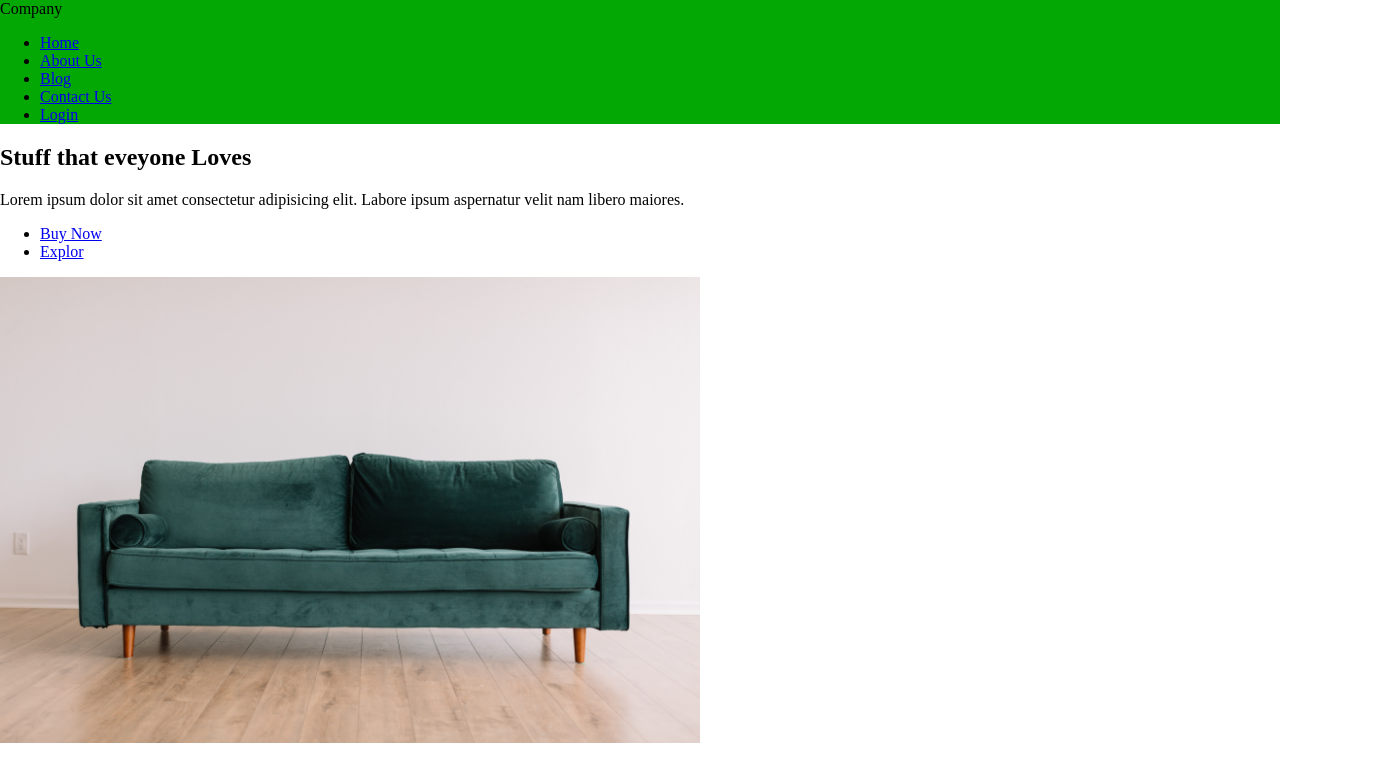
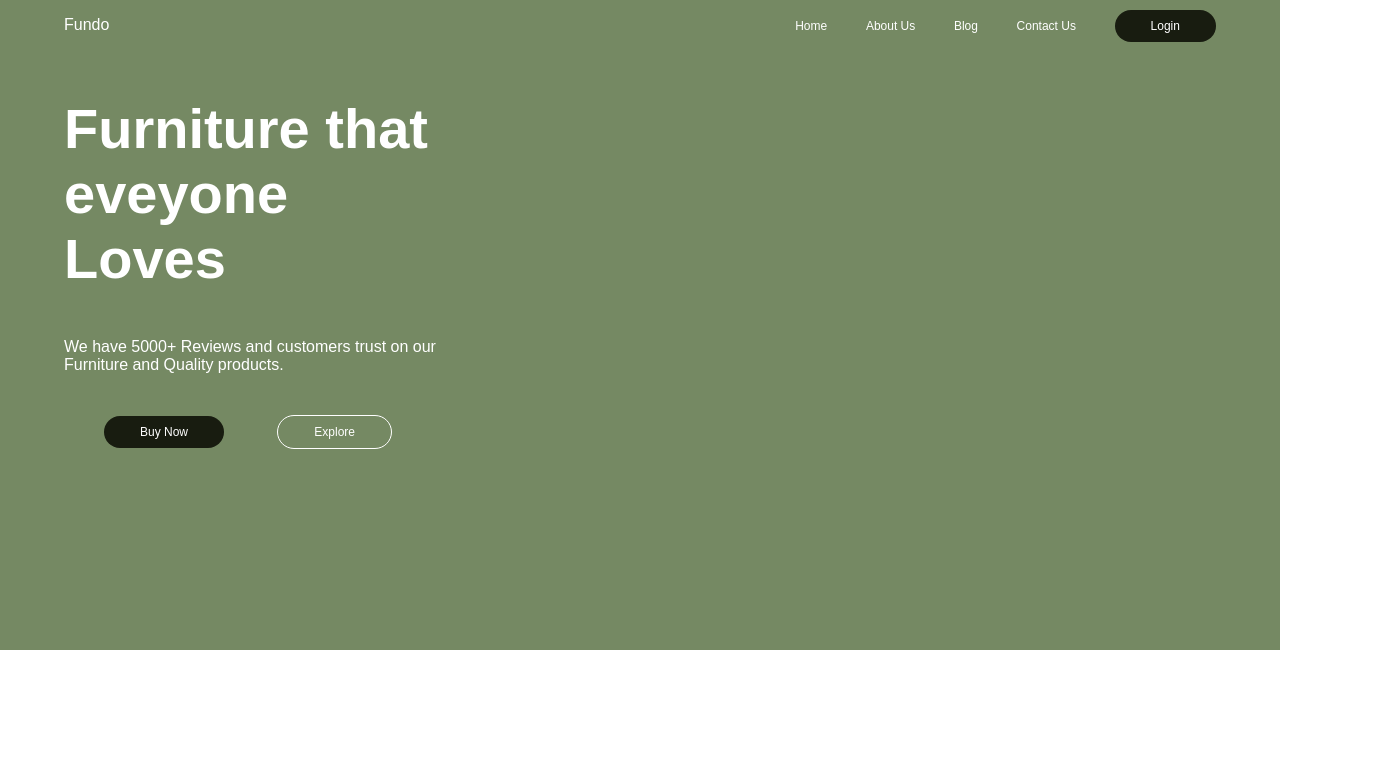
Before and after one commit to blackbelt797/StaticSiteTemplates, a plain HTML site: page StaticeSite1/index.html in a window 1280 px wide. Shown: the top 782 px of the page, 1400 px wide, since content can reach past the window. Drawn offline with Linux system fonts and the light colour scheme.

Commit message:
Nav and Hero mosty completed

```diff
--- a/StaticeSite1/css/main.scss
+++ b/StaticeSite1/css/main.scss
@@ -1,23 +1,126 @@
-$bg: #04a804;
+$primary-bg: #758963;
+$right-col: 500px;
 :root {
- --bg-color: #{$bg};
+ --bg-color: #{$primary-bg};
+ --right-col: #{$right-col};
 }
 
 body {
  margin: 0;
+ font-family: Poppins, sans-serif;
 }
 
+.flex-space-between {
+ display: flex;
+ justify-content: space-between;
+ align-items: center;
+}
+.inner {
+ max-width: 1900px;
+ width: 90%;
+ margin: auto;
+}
+
+// Nav Starts here👇
 .nav {
  width: 100%;
  background-color: var(--bg-color);
+
+ .logo {
+  font-size: 1em;
+  color: white;
+ }
+ .navbar {
+  width: 40%;
+
+  ul {
+   display: flex;
+   justify-content: space-between;
+   list-style-type: none;
+
+   li {
+    a {
+     font-size: 0.75em;
+     text-decoration: none;
+     color: white;
+    }
+   }
+   .login-cta {
+    background: #181c10;
+    padding: 0.75em 3em;
+    border-radius: 20px;
+    font-size: 0.75em;
+    color: white;
+
+    &:hover {
+     color: white;
+     background: var(--bg-color);
+     border: 1px solid white;
+    }
+   }
+  }
+ }
 }
 
-.inner {
- min-width: 1400px;
- width: 95%;
- margin: auto;
+// Hero Starts Here 👇
+.hero {
+ background: #758963;
+ height: 600px;
 }
 
-img {
+.hero-wrapper {
+ width: 100%;
+ display: flex;
+ justify-content: space-between;
+ padding-bottom: calc((699 / 464) * 100%);
+ position: relative;
+}
+
+.left-col {
  width: 50%;
+
+ h1 {
+  font-size: 3.5em;
+  color: white;
+ }
+ p {
+  width: 90%;
+  color: white;
+ }
+ ul.buy-now-btn {
+  margin-top: 3em;
+  display: flex;
+  justify-content: space-between;
+  width: 50%;
+
+  .buy-cta-btn {
+   background: #181c10;
+   padding: 0.75em 3em;
+   border-radius: 20px;
+   font-size: 0.75em;
+   color: white;
+  }
+  .explore-cta-btn {
+   background: var(--bg-color);
+   padding: 0.75em 3em;
+   border-radius: 20px;
+   border: 1px solid white;
+   font-size: 0.75em;
+   color: white;
+  }
+
+  li {
+   list-style-type: none;
+  }
+  a {
+   text-decoration: none;
+  }
+ }
 }
+
+.right-col {
+ img {
+  width: 100%;
+  object-fit: cover;
+ }
+}
--- a/StaticeSite1/index.html
+++ b/StaticeSite1/index.html
@@ -12,42 +12,37 @@
 <body>
 
 	<section class="nav">
-
-		<div class="inner">
-
-			<div class="logo">Company</div>
-
+		<div class="inner flex-space-between">
+			<div class="logo">Fundo</div>
 			<div class="navbar">
-				<div class="nav-list">
 				<ul>
 					<li><a href="#">Home</a></li>
 					<li><a href="#">About Us</a></li>
 					<li><a href="#">Blog</a></li>
 					<li><a href="#">Contact Us</a></li>
-						<li><a href="#">Login</a></li>
+					<li><a class="login-cta" href="#">Login</a></li>
+				</ul>
 
-					</ul>
-				</div>
 			</div>
 		</div>
 	</section>
 
-
 	<section class="hero">
 		<div class="inner">
-			<div class="right-col">
-				<h1>Stuff that eveyone Loves</h1>
-				<p>Lorem ipsum dolor sit amet consectetur adipisicing elit. Labore ipsum aspernatur
-					velit nam libero maiores.</p>
+			<div class='hero-wrapper'>
+				<div class="left-col">
+					<h1>Furniture that<br>eveyone<br>Loves</h1>
+					<p>We have 5000+ Reviews and customers trust on our <br>Furniture and Quality products.</p>
 
 					<ul class="buy-now-btn">
-					<li><a href="#">Buy Now</a></li>
-					<li><a href="#">Explor</a></li>
+						<li><a class="buy-cta-btn" href="#">Buy Now</a></li>
+						<li><a class="explore-cta-btn" href="#">Explore</a></li>
 					</ul>
 				</div>
 
 				<div class="right-col">
-				<img src="./images/greenCouch.jpg" alt="Image Goes Here">
+					<!-- <img src="./images/greenCouch.jpg" alt="Image Goes Here"> -->
+				</div>
 			</div>
 		</div>
 	</section>
```
Also changed, not shown: StaticeSite1/css/main.css, 2 other files. Lines whose indentation alone changed are shown as unchanged.
